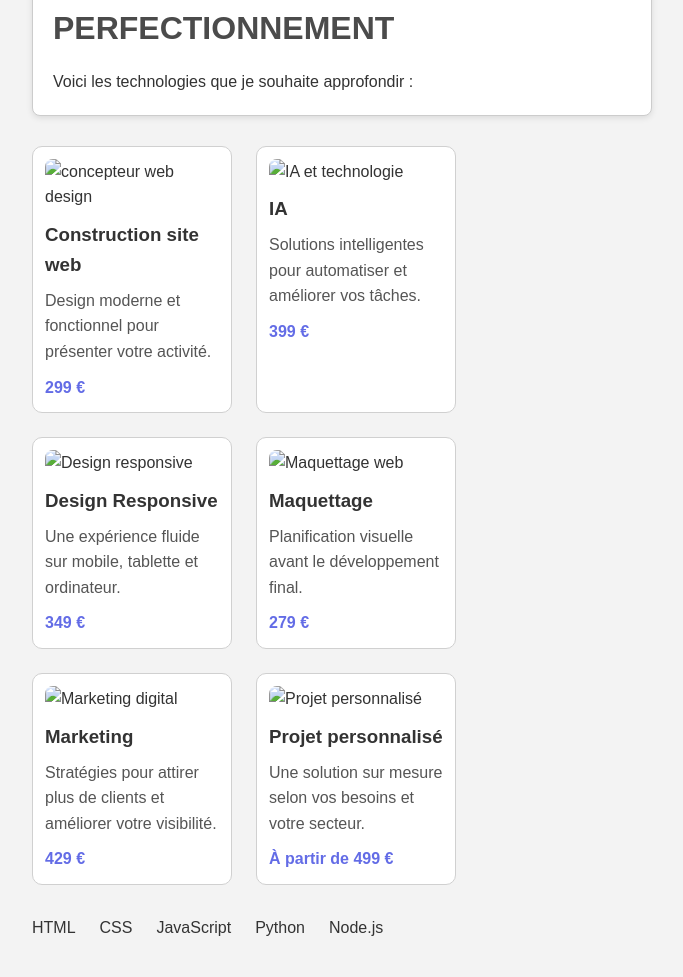
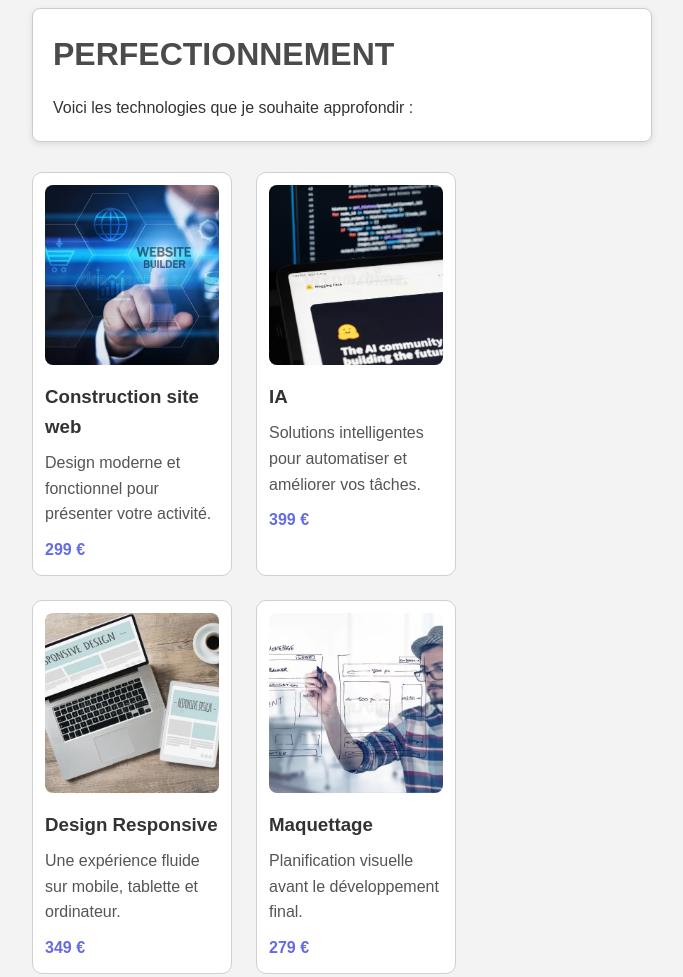
Before and after one commit to ZAMZAM1307/CV-ZAMOUR-MICHAEL, a plain HTML site: page index.html in a window 1280 px wide. Shown: the part 735-1712 px from the top of the page, without its empty margins (298-981 px from the left). Drawn offline with Linux system fonts and the light colour scheme.

Commit message:
mise a jour

```diff
--- a/index.html
+++ b/index.html
@@ -11,7 +11,7 @@
 <body>
   <header>
     <div class="logo">
-      <img src="../stackwave photo/logo.webp" alt="Logo de ZAMOUR MICHAEL">
+      <img src="./logo.webp" alt="Logo de ZAMOUR MICHAEL">
     </div>
     <nav>
       <a href="ACCEUIL">ACCEUIL</a>
@@ -40,37 +40,37 @@
   </div>
   <div class="grille">
     <div class="carte">
-      <img src="../stackwave photo/conception.webp" alt="concepteur web design">
+      <img src="./conception.webp" alt="concepteur web design">
       <h3>Construction site web</h3>
       <p>Design moderne et fonctionnel pour présenter votre activité.</p>
       <div class="prix">299 €</div>
     </div>
     <div class="carte">
-      <img src="../stackwave photo/IA.webp" alt="IA et technologie">
+      <img src="./IA.webp" alt="IA et technologie">
       <h3>IA</h3>
       <p>Solutions intelligentes pour automatiser et améliorer vos tâches.</p>
       <div class="prix">399 €</div>
     </div>
     <div class="carte">
-      <img src="../stackwave photo/dispositifs.webp" alt="Design responsive">
+      <img src="./dispositifs.webp" alt="Design responsive">
       <h3>Design Responsive</h3>
       <p>Une expérience fluide sur mobile, tablette et ordinateur.</p>
       <div class="prix">349 €</div>
     </div>
     <div class="carte">
-      <img src="../stackwave photo/wireframe dev.webp" alt="Maquettage web">
+      <img src="./wireframe dev.webp" alt="Maquettage web">
       <h3>Maquettage</h3>
       <p>Planification visuelle avant le développement final.</p>
       <div class="prix">279 €</div>
     </div>
     <div class="carte">
-      <img src="../stackwave photo/marketing.webp" alt="Marketing digital">
+      <img src="./marketing.webp" alt="Marketing digital">
       <h3>Marketing</h3>
       <p>Stratégies pour attirer plus de clients et améliorer votre visibilité.</p>
       <div class="prix">429 €</div>
     </div>
     <div class="carte">
-      <img src="../stackwave photo/web hosting.webp" alt="Projet personnalisé">
+      <img src="./web hosting.webp" alt="Projet personnalisé">
       <h3>Projet personnalisé</h3>
       <p>Une solution sur mesure selon vos besoins et votre secteur.</p>
       <div class="prix">À partir de 499 €</div>
```
Also changed, not shown: 80-400x300.jpg (added), IA.webp (added), coffee-being-poured-glass-mug-filled-ice-cubes-close-up-475087813.webp (added), conception.webp (added), dispositifs.webp (added), logo.webp (added), marketing.webp (added), web hosting.webp (added), wireframe dev.webp (added).
